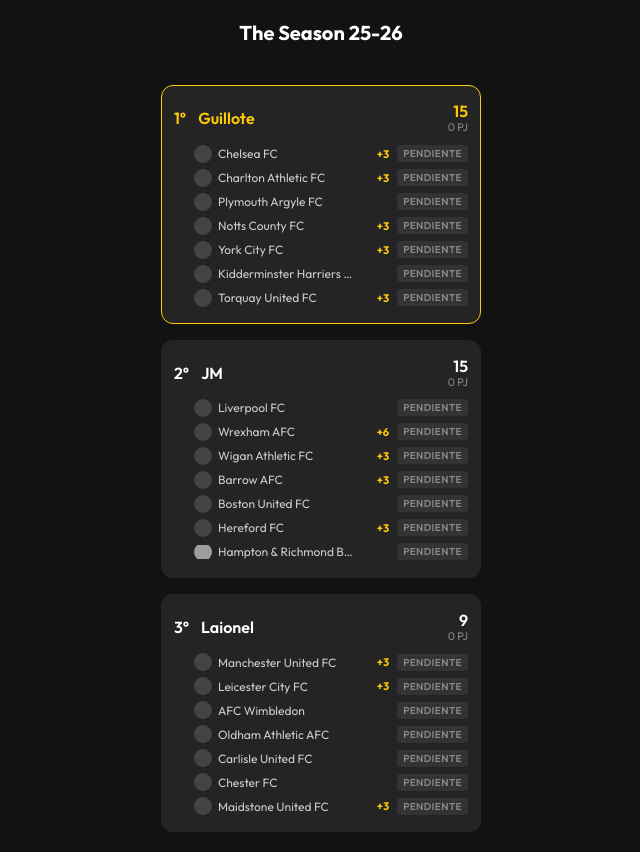
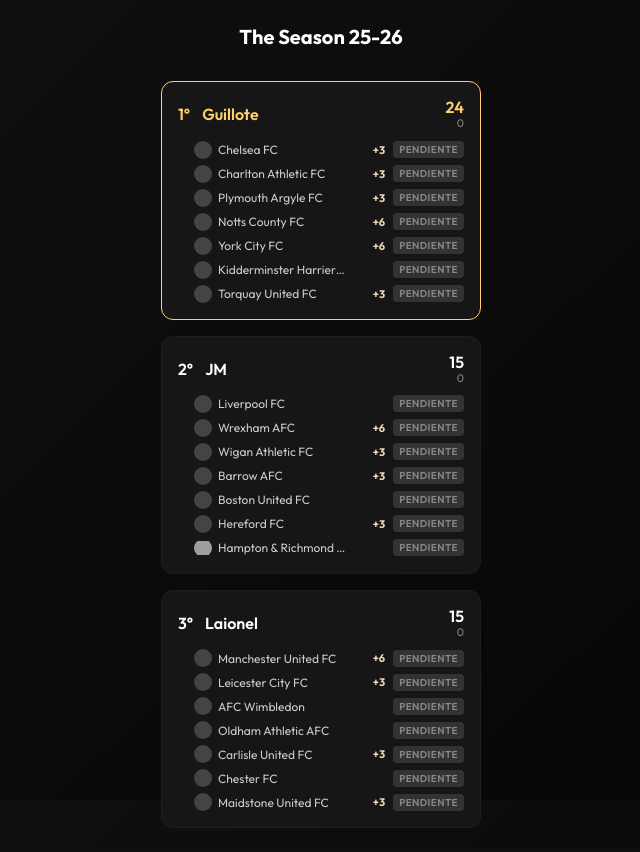
Before and after one commit to juanipinkman/theseason, a Flask app: page / in a window 1280 px wide. Shown: the whole page, without its empty margins (319-959 px from the left). After the commit the page ends 828 px from the top, so only its background shows below. Run offline with Flask 3, Linux system fonts and the light colour scheme; data that the repository does not hold is empty; grey boxes are pictures that could not be loaded.

Commit message:
live indicator, gradient background, bonus json

```diff
--- a/app.py
+++ b/app.py
@@ -1,8 +1,11 @@
+import datetime
+import json
 import re
 import requests
 from bs4 import BeautifulSoup
 from flask import Flask, render_template
 from functools import lru_cache
+from pathlib import Path
 
 app = Flask(__name__)
 
@@ -30,22 +33,16 @@ SCRAPE_HEADERS = {
     )
 }
 
-# ── Puntos bonus hardcodeados ────────────────────────────────────────────────
+# ── Puntos bonus desde bonus.json ────────────────────────────────────────────
 # Clave: nombre del equipo exacto. Valor: puntos bonus (entero).
-BONUS = {
-    "Chelsea FC":              3,
-    "Charlton Athletic FC":    3,
-    "Notts County FC":         3,
-    "York City FC":            3,
-    "Torquay United FC":       3,
-    "Wrexham AFC":             6,
-    "Wigan Athletic FC":       3,
-    "Barrow AFC":              3,
-    "Hereford FC":             3,
-    "Manchester United FC":    3,
-    "Leicester City FC":       3,
-    "Maidstone United FC":     3,
-}
+# Las claves que empiezan con "_" se ignoran (son comentarios/notas).
+def _cargar_bonus():
+    path = Path(__file__).parent / "bonus.json"
+    with open(path, encoding="utf-8") as f:
+        raw = json.load(f)
+    return {k: v for k, v in raw.items() if not k.startswith("_")}
+
+BONUS = _cargar_bonus()
 
 # ── Jugadores ───────────────────────────────────────────────────────────────
 jugadores = [
@@ -211,7 +208,7 @@ def _buscar_en_tabla(tabla, nombre_jugador):
     return None
 
 
-def enriquecer_equipos(equipos_def, datos_por_liga):
+def enriquecer_equipos(equipos_def, datos_por_liga, equipos_en_vivo=None):
     """Combina definición de equipos con datos de API/scraping.
 
     datos_por_liga[codigo]:
@@ -253,10 +250,118 @@ def enriquecer_equipos(equipos_def, datos_por_liga):
             "pj":        pj,
             "pendiente": pendiente,
             "bonus":     BONUS.get(eq["nombre"], 0),
+            "en_vivo":   _equipo_en_vivo(eq["nombre"], equipos_en_vivo or set()),
             "id":        eq.get("id"),
             "codigo":    codigo,
         })
     return resultado
+
+
+# Mapeo de nombres abreviados/alternativos de BBC → nombre exacto en jugadores.
+# BBC usa nombres completos en visually-hidden, pero por si acaso aparecen abreviaciones.
+BBC_NOMBRES = {
+    # Premier League
+    "Man Utd":            "Manchester United FC",
+    "Manchester Utd":     "Manchester United FC",
+    "Man City":           "Manchester City FC",
+    "Wolves":             "Wolverhampton Wanderers FC",
+    "Spurs":              "Tottenham Hotspur FC",
+    "Newcastle":          "Newcastle United FC",
+    "Leeds":              "Leeds United FC",
+    "Leicester":          "Leicester City FC",
+    # Championship
+    "Sheff Utd":          "Sheffield United FC",
+    "Sheff Wed":          "Sheffield Wednesday FC",
+    "West Brom":          "West Bromwich Albion FC",
+    "QPR":                "Queens Park Rangers FC",
+    "Stoke":              "Stoke City FC",
+    "Swansea":            "Swansea City AFC",
+    "Middlesbrough":      "Middlesbrough FC",
+    "Coventry":           "Coventry City FC",
+    "Blackburn":          "Blackburn Rovers FC",
+    "Preston":            "Preston North End FC",
+    "Norwich":            "Norwich City FC",
+    "Watford":            "Watford FC",
+    # League One
+    "Wigan":              "Wigan Athletic FC",
+    "Plymouth":           "Plymouth Argyle FC",
+    "Wimbledon":          "AFC Wimbledon",
+    # League Two
+    "Notts Co":           "Notts County FC",
+    "Oldham":             "Oldham Athletic AFC",
+    # National League
+    "York":               "York City FC",
+    "Carlisle":           "Carlisle United FC",
+    "Boston":             "Boston United FC",
+    # National League North
+    "Kidderminster":      "Kidderminster Harriers FC",
+    "Chester":            "Chester FC",
+    "Hereford":           "Hereford FC",
+    # National League South
+    "Torquay":            "Torquay United FC",
+    "Maidstone":          "Maidstone United FC",
+    "Hampton":            "Hampton & Richmond Borough FC",
+}
+
+
+def scrape_equipos_en_vivo():
+    """Scrape BBC Sport scores-fixtures para detectar equipos con partido en curso.
+
+    URL: https://www.bbc.com/sport/football/scores-fixtures
+    Detecta partidos en vivo por texto "in progress" o "minutes" en la página.
+    Extrae nombres de local/visitante desde span.visually-hidden (BBC usa nombres
+    completos ahí, p.ej. "Liverpool" y "Manchester United").
+
+    Retorna set de nombres de jugadores que están en vivo (ya mapeados/normalizados).
+    Retorna set vacío si el scraping falla → en_vivo queda False para todos.
+    """
+    try:
+        r = requests.get(
+            "https://www.bbc.com/sport/football/scores-fixtures",
+            headers=SCRAPE_HEADERS,
+            timeout=10,
+        )
+        r.raise_for_status()
+        soup = BeautifulSoup(r.text, "html.parser")
+
+        en_vivo = set()
+        # Detectar partidos en vivo por texto "in progress" o "minutes"
+        for text_node in soup.find_all(
+            string=lambda t: t and ("in progress" in t.lower() or "minutes" in t.lower())
+        ):
+            li = text_node.find_parent("li")
+            if not li:
+                continue
+            hidden = li.find_all("span", class_="visually-hidden")
+            # Estructura: hidden[0]="Home score, Away score"  hidden[1]=home  hidden[2]=away
+            if len(hidden) >= 3:
+                for nombre_bbc in (hidden[1].get_text(strip=True), hidden[2].get_text(strip=True)):
+                    en_vivo.add(nombre_bbc)
+
+        print(f"[LIVE] {len(en_vivo)} equipos en vivo (nombres BBC): {en_vivo if en_vivo else 'ninguno'}")
+        return en_vivo
+    except Exception as e:
+        print(f"[ERROR] scrape_equipos_en_vivo: {e}")
+        return set()
+
+
+def _equipo_en_vivo(nombre_jugador, equipos_en_vivo):
+    """Comprueba si un equipo está en vivo.
+
+    Orden de lookup:
+    1. Mapeo exacto BBC_NOMBRES (cubre abreviaciones como 'Man Utd')
+    2. Substring match bidireccional (cubre 'Chelsea' ↔ 'Chelsea FC')
+    """
+    nombre_lower = nombre_jugador.lower()
+    for bbc in equipos_en_vivo:
+        # 1. Mapeo explícito
+        if BBC_NOMBRES.get(bbc) == nombre_jugador:
+            return True
+        # 2. Substring match
+        bbc_lower = bbc.lower()
+        if bbc_lower in nombre_lower or nombre_lower in bbc_lower:
+            return True
+    return False
 
 
 def cargar_todos_los_datos():
@@ -273,11 +378,12 @@ def cargar_todos_los_datos():
 
 @app.route("/")
 def index():
-    datos_por_liga = cargar_todos_los_datos()
+    datos_por_liga  = cargar_todos_los_datos()
+    equipos_en_vivo = scrape_equipos_en_vivo()
 
     lista = []
     for j in jugadores:
-        equipos = enriquecer_equipos(j["equipos"], datos_por_liga)
+        equipos = enriquecer_equipos(j["equipos"], datos_por_liga, equipos_en_vivo)
         lista.append({
             "nombre":  j["nombre"],
             "puntos":  sum(e["puntos"] + e["bonus"] for e in equipos),
--- /dev/null
+++ b/bonus.json
@@ -0,0 +1,20 @@
+{
+    "_nota": "Guillote",
+    "Chelsea FC": 3,
+    "Charlton Athletic FC": 3,
+    "Plymouth Argyle FC": 3,
+    "Notts County FC": 6,
+    "York City FC": 6,
+    "Torquay United FC": 3,
+    "_nota": "JM",
+    "Wrexham AFC": 6,
+    "Wigan Athletic FC": 3,
+    "Barrow AFC": 3,
+    "Hereford FC": 3,
+    "_nota": "Laionel",
+    "Manchester United FC": 6,
+    "Leicester City FC": 3,
+    "Wimbledon FC": 3,
+    "Carlisle United FC": 3,
+    "Maidstone United FC": 3
+  }
--- a/static/style.css
+++ b/static/style.css
@@ -4,8 +4,47 @@
     box-sizing: border-box;
 }
 
+/* ── Live indicator ── */
+
+@keyframes live-ping {
+    0%   { transform: scale(1);   opacity: 0.8; }
+    70%  { transform: scale(2.2); opacity: 0; }
+    100% { transform: scale(2.2); opacity: 0; }
+}
+
+.live-dot {
+    position: relative;
+    display: inline-block;
+    width: 8px;
+    height: 8px;
+    flex-shrink: 0;
+    flex-grow: 0;
+}
+
+.live-dot--oculto::before,
+.live-dot--oculto::after {
+    display: none;
+}
+
+.live-dot::before {
+    content: '';
+    position: absolute;
+    inset: 0;
+    border-radius: 50%;
+    background-color: #ef4444;
+}
+
+.live-dot::after {
+    content: '';
+    position: absolute;
+    inset: 0;
+    border-radius: 50%;
+    background-color: #ef4444;
+    animation: live-ping 1.4s ease-out infinite;
+}
+
 body {
-    background-color: #121212;
+    background: linear-gradient(136deg, rgb(17, 17, 17) 0%, rgb(5, 5, 5) 99%) fixed;
     color: #ffffff;
     font-family: 'Outfit', sans-serif;
     max-width: 360px;
@@ -20,7 +59,7 @@ body {
 header {
     display: flex;
     align-items: center;
-    padding: 20px;
+    padding: 24px 20px 12px 20px;
     width: 100%;
 }
 
@@ -46,17 +85,18 @@ main {
 
 
 .jugador {
-    background-color: #242424;
-    border: 1px solid transparent;
+    background-color: #161616;
+    border: 1px solid #1e1e1e;
     border-radius: 12px;
-    padding: 16px 12px;
+    padding: 16px 16px;
     display: flex;
     flex-direction: column;
     gap: 6px;
 }
 
 .primer-lugar {
-    border-color: #FFC906;
+    border: 1px solid;
+    border-color:  #ffd166;
 }
 
 /* Top row: position · name · total */
@@ -108,7 +148,7 @@ main {
 .primer-lugar .fila-jugador .posicion,
 .primer-lugar .fila-jugador .nombre,
 .primer-lugar .fila-jugador .puntos {
-    color: #FFC906;
+    color: #ffd166  ;
 }
 
 /* Team rows */
@@ -118,7 +158,7 @@ main {
     flex-direction: row;
     align-items: center;
     gap: 8px;
-    padding-left: 20px;
+    padding-left: 0px;
 }
 
 .izq {
@@ -172,7 +212,7 @@ main {
 .bonus-tag {
     font-size: 11px;
     font-weight: 700;
-    color: #FFC906;
+    color: #EBD9B5;
     flex-shrink: 0;
     min-width: 28px;
     text-align: right;
--- a/templates/index.html
+++ b/templates/index.html
@@ -23,12 +23,13 @@
                     <span class="nombre">{{ jugador.nombre }}</span>
                     <div class="total-right">
                         <span class="puntos">{{ jugador.puntos }}</span>
-                        <span class="total-pj">{{ jugador.pj }} PJ</span>
+                        <span class="total-pj">{{ jugador.pj }}</span>
                     </div>
                 </div>
 
                 {% for equipo in jugador.equipos %}
                 <div class="fila-equipo">
+                    <span class="live-dot{% if not equipo.en_vivo %} live-dot--oculto{% endif %}"></span>
                     <div class="izq">
                         {% if equipo.escudo %}
                         <img class="escudo" src="{{ equipo.escudo }}" alt="{{ equipo.nombre }}">
@@ -45,7 +46,8 @@
                     {% if equipo.pendiente %}
                     <span class="pendiente-tag">pendiente</span>
                     {% else %}
-                    <span class="puntos-equipo">{{ equipo.puntos }} <span class="pj-inline">· {{ equipo.pj }} PJ</span></span>
+                    <span class="puntos-equipo">{{ equipo.puntos }}</span>
+                    <span class="pj-inline">{{ equipo.pj }}</span>
                     {% endif %}
                 </div>
                 {% endfor %}
```
Also changed, not shown: .claude/settings.local.json.
